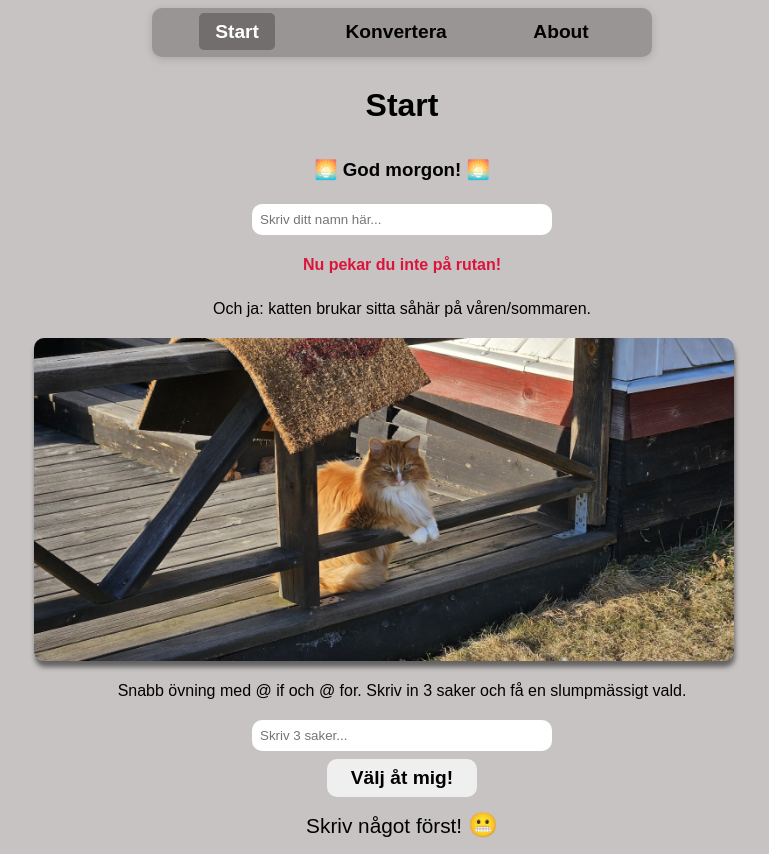
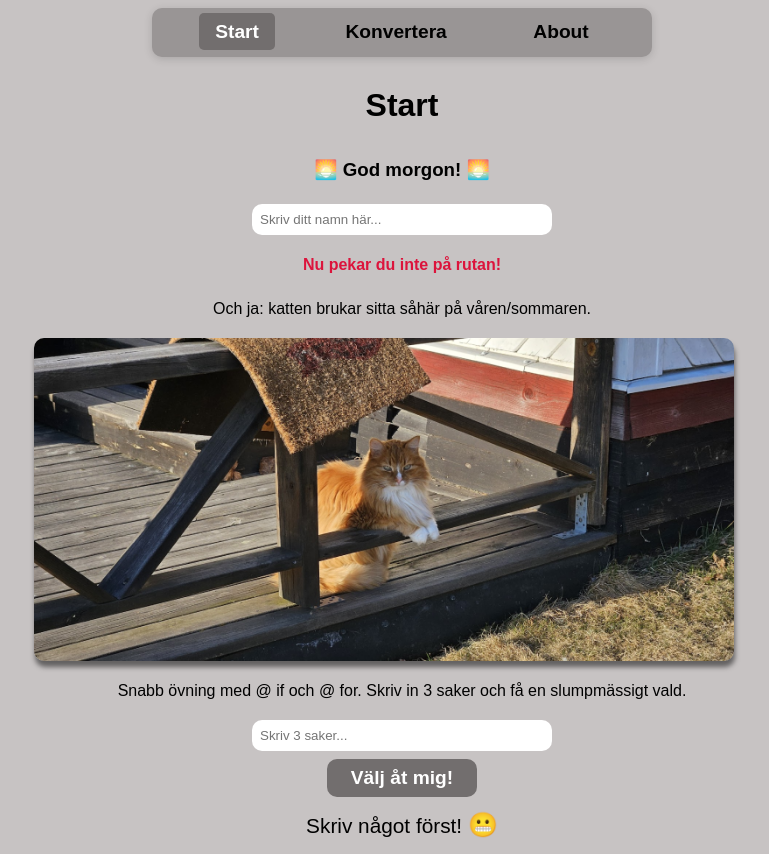
Before and after one commit to Kiim94/Labb3-Typescript, an Angular app: page / in a window 1280 px wide. Shown: the whole page, without its empty margins (238-1007 px from the left). Built offline with nearby package versions, Linux system fonts and the light colour scheme.

Commit message:
Ändrade lite styling

```diff
--- a/src/app/converter/converter.scss
+++ b/src/app/converter/converter.scss
@@ -27,7 +27,7 @@
             cursor:pointer;
             transition: background-color 0.2s ease;
             &:hover{
-                background-color: #5e5a5a;
+                background-color: #444141;;
             }
         }
     }
--- a/src/app/pick-random/pick-random.html
+++ b/src/app/pick-random/pick-random.html
@@ -1,5 +1,5 @@
 <input [(ngModel)]="inputText" placeholder="Skriv 3 saker..." id="randomInput">
-<button (click)="pickRandomly()">Välj åt mig!</button>
+<button (click)="pickRandomly()" id="randomBtn">Välj åt mig!</button>
 
 
     @if(result){
--- a/src/app/pick-random/pick-random.scss
+++ b/src/app/pick-random/pick-random.scss
@@ -38,3 +38,12 @@ ul{
         display:inline-block;
     }
 }
+#randomBtn{
+    background-color:#726e6e;
+    color:white;
+    cursor:pointer;
+    transition: background-color 0.2s ease;
+    &:hover{
+        background-color: #444141;
+    }
+}
```
